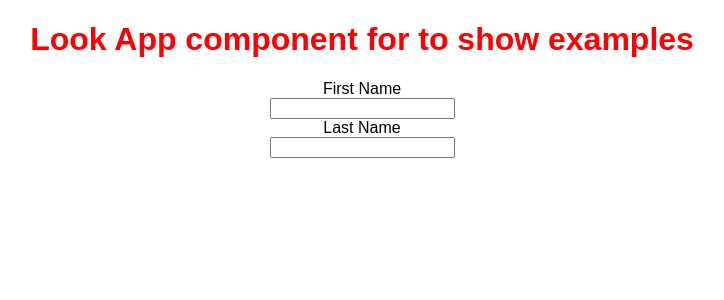
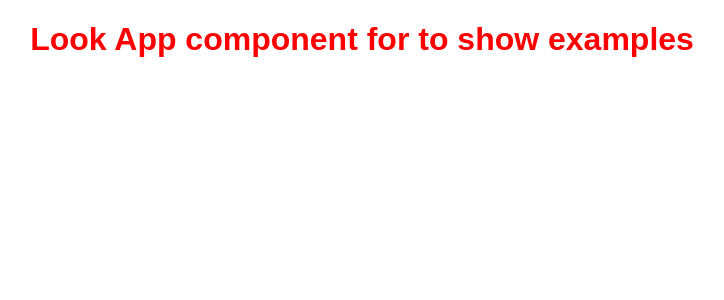
Before and after one commit to devbeyt/react-versions, a React (Create React App) app in the folder react-v18/: page / in a window 1280 px wide. Shown: the top 300 px of the page, without its empty margins (278-1002 px from the left). Built offline with nearby package versions, Linux system fonts and the light colour scheme.

Commit message:
8 18 2022

```diff
--- a/react-v18/src/App.js
+++ b/react-v18/src/App.js
@@ -15,7 +15,7 @@ function App() {
       {/* <Count/> */}
       {/* <Dashboard/> */}
       {/* <ExampleDeferredValue/> */}
-      <UseId/>
+      {/* <UseId/> */}
     </div>
   )
 }
```
